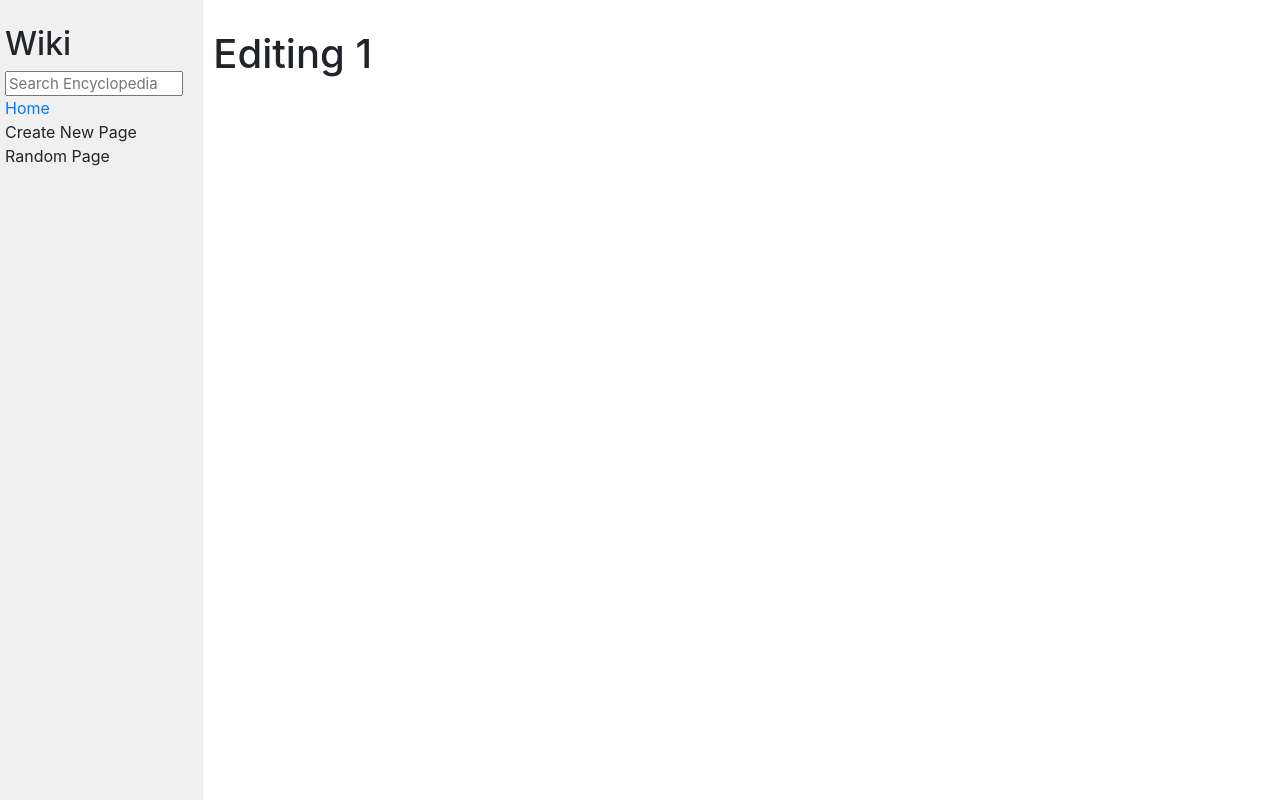
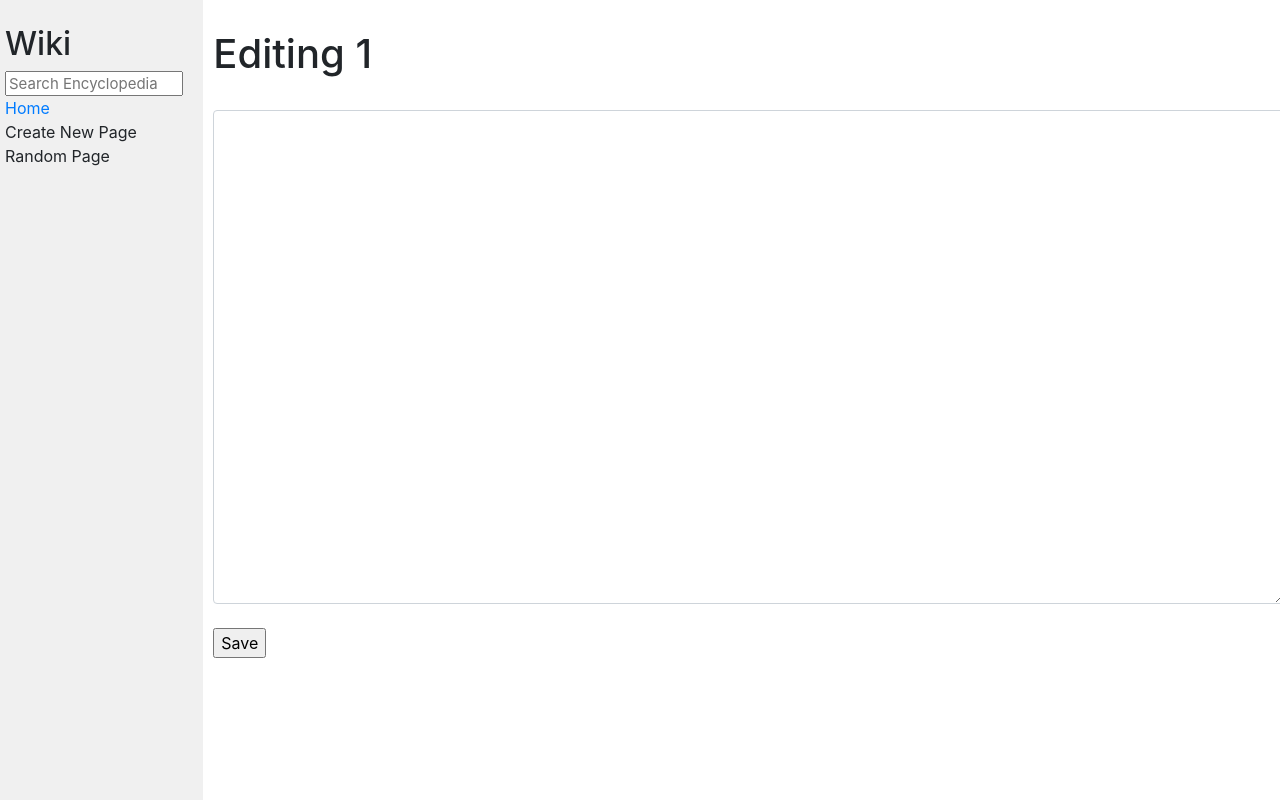
Before and after one commit to thrivingproject/wiki, a Django app: page /wiki/1/edit in a window 1280 px wide. Run offline with Django 3.2, Linux system fonts and the light colour scheme; some libraries are stand-ins or nearby versions.

Commit message:
added save function

```diff
--- a/encyclopedia/templates/encyclopedia/edit.html
+++ b/encyclopedia/templates/encyclopedia/edit.html
@@ -1,9 +1,18 @@
 {% extends "encyclopedia/layout.html" %}
 
 {% block title %}
+    Edit {{ page_name }}
 {% endblock %}
 <!-- Content -->
 {% block body %}
 <h1>Editing {{ page_name }}</h1>
-{{ body }}
+<br>
+<form action="{% url 'save' page_name%}" method="post">
+    {% csrf_token %}
+    <textarea class="form-control" name="content" rows="20" cols="10">{{ body }}</textarea>
+    <br>
+    <div>
+        <input type="submit" value="Save">
+    </div>
+</form>
 {% endblock %}
--- a/encyclopedia/urls.py
+++ b/encyclopedia/urls.py
@@ -6,6 +6,6 @@ urlpatterns = [
     path("", views.index, name="index"),
     path("wiki/<str:page_name>/", views.view_entry, name="page"),
     path("wiki/<str:page_name>/edit", views.edit_page, name="edit"),
-    path("wiki/<str:page_name>/save", views.edit_page, name="save"),
+    path("wiki/<str:page_name>/save", views.save_page, name="save"),
     path("search", views.search, name="search"),
 ]
--- a/encyclopedia/views.py
+++ b/encyclopedia/views.py
@@ -57,3 +57,9 @@ def edit_page(request, page_name):
             "page_name": page_name,
             "body": content
         })
+
+# Save
+def save_page(request, page_name):
+    content = request.POST['content']
+    util.save_entry(page_name, content)
+    return HttpResponseRedirect("/wiki/"+page_name+"/")
```
Also changed, not shown: entries/CSS.md (+4 -2 lines), entries/Python.md (+4 -2 lines).
